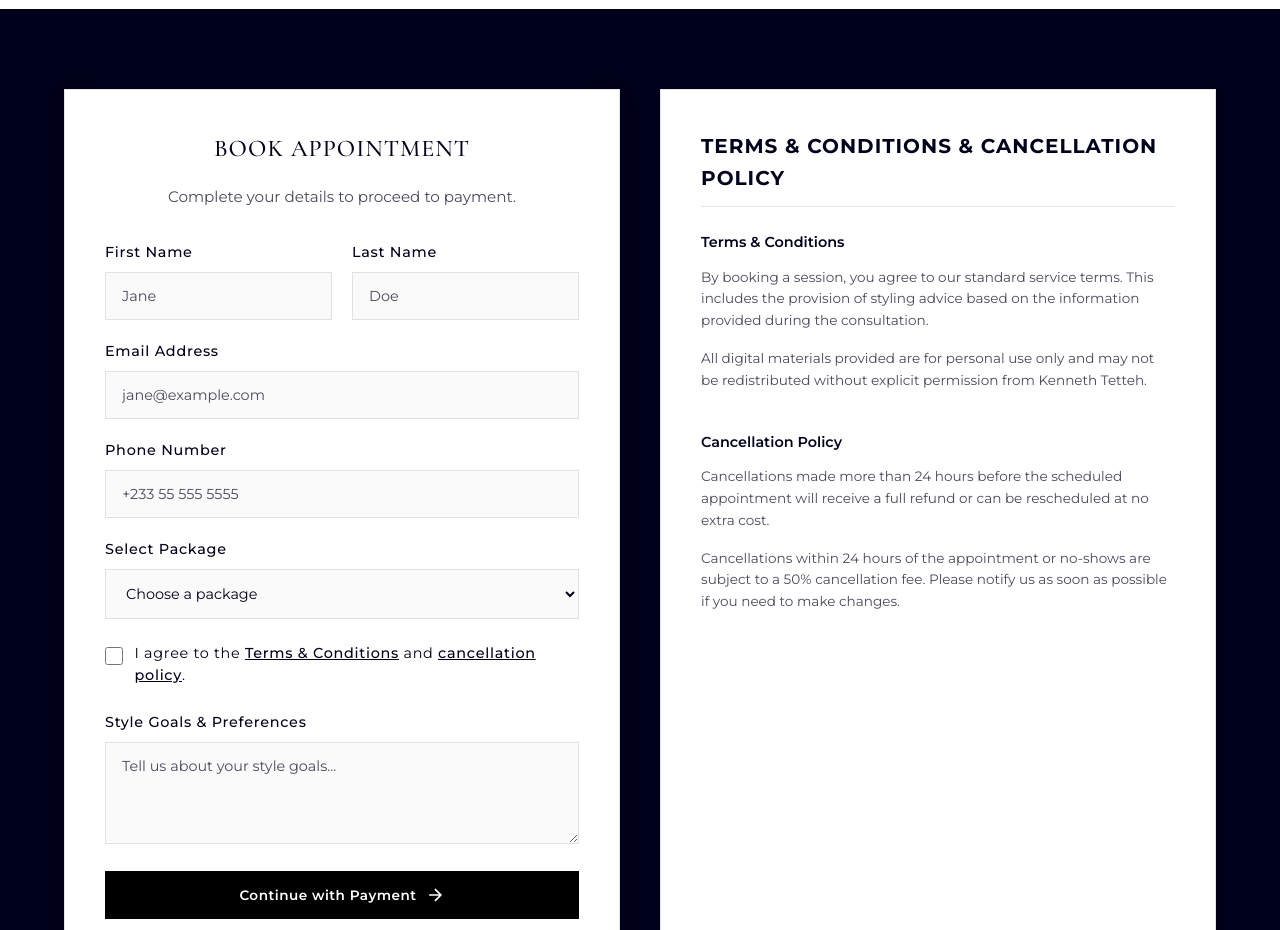
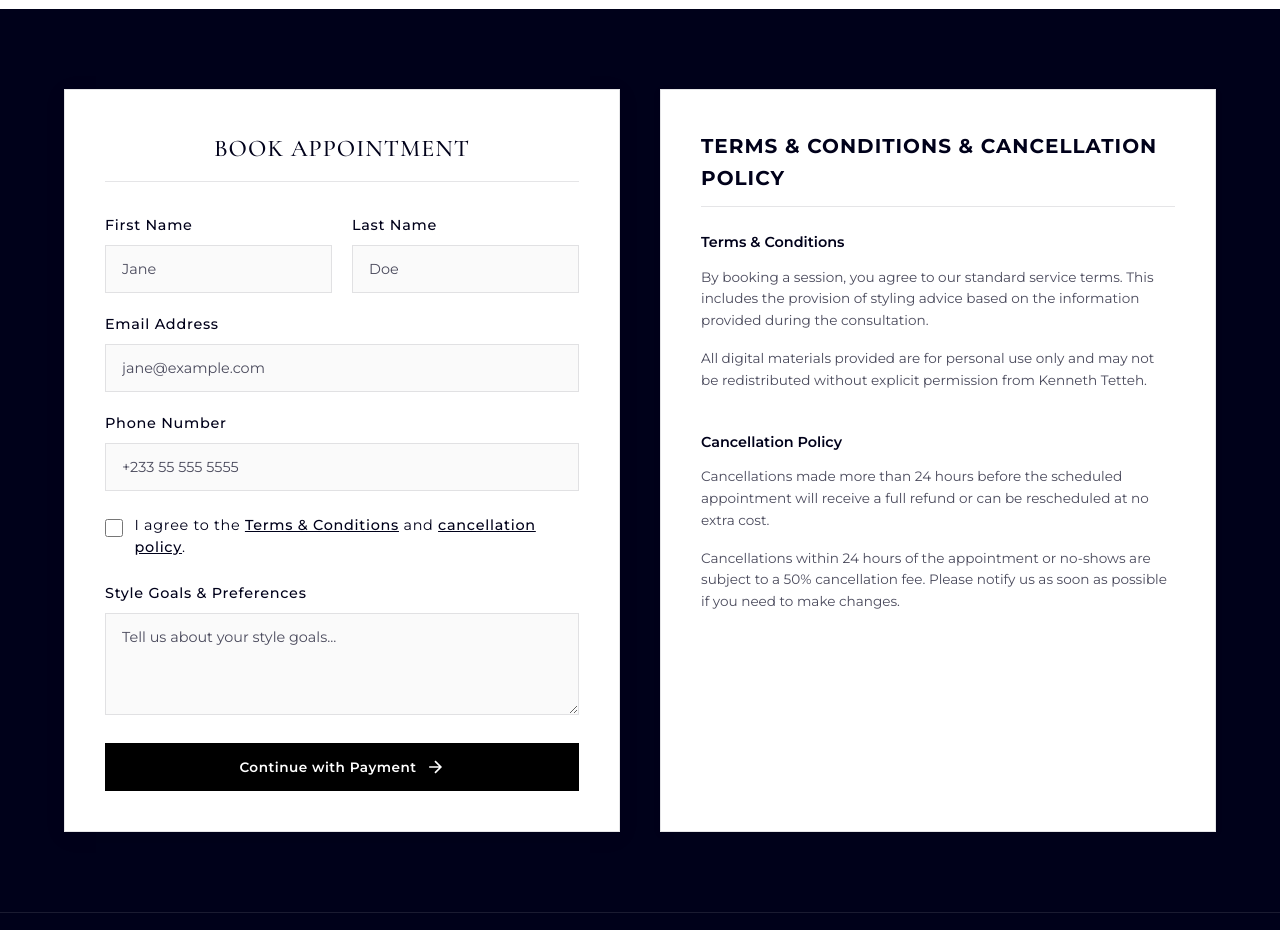
Before and after one commit to naatswei/KennethTettehconsultation, a website built with Vite: page virtual.html in a window 1280 px wide. Shown: the part 1220-2150 px from the top of the page. Built offline with nearby package versions, Linux system fonts and the light colour scheme.

Commit message:
style: unify card headers, remove package selection, and clean form header

```diff
--- a/style.css
+++ b/style.css
@@ -1621,15 +1621,14 @@ body {
 .form-header h3 {
     font-size: 1.25rem;
     font-weight: 700;
-    margin-bottom: 8px;
+    margin-bottom: 24px;
     text-transform: uppercase;
     letter-spacing: 1px;
-}
-
-.form-header p {
-    color: var(--text-secondary);
-    font-size: 0.95rem;
-}
+    border-bottom: 1px solid var(--border-color);
+    padding-bottom: 12px;
+}
+
+
 
 .form-row {
     display: grid;
--- a/virtual.html
+++ b/virtual.html
@@ -129,7 +129,6 @@
                     <form class="booking-form" id="bookingForm" onsubmit="handleVirtualFormSubmit(event)">
                         <div class="form-header">
                             <h3>Book Appointment</h3>
-                            <p>Complete your details to proceed to payment.</p>
                         </div>
 
                         <div class="form-row">
@@ -155,16 +154,6 @@
                             <label for="phone">Phone Number</label>
                             <input type="tel" id="phone" name="phone" placeholder="+233 55 555 5555"
                                 class="form-control">
-                        </div>
-
-                        <div class="form-group">
-                            <label for="package">Select Package</label>
-                            <select id="package" name="package" required class="form-control">
-                                <option value="">Choose a package</option>
-                                <option value="essential">Essential - Gh1,500</option>
-                                <option value="premium">Premium - Gh1,500</option>
-                                <option value="elite">Elite - Gh1,500</option>
-                            </select>
                         </div>
 
                         <div class="form-group checkbox-wrapper">
```
